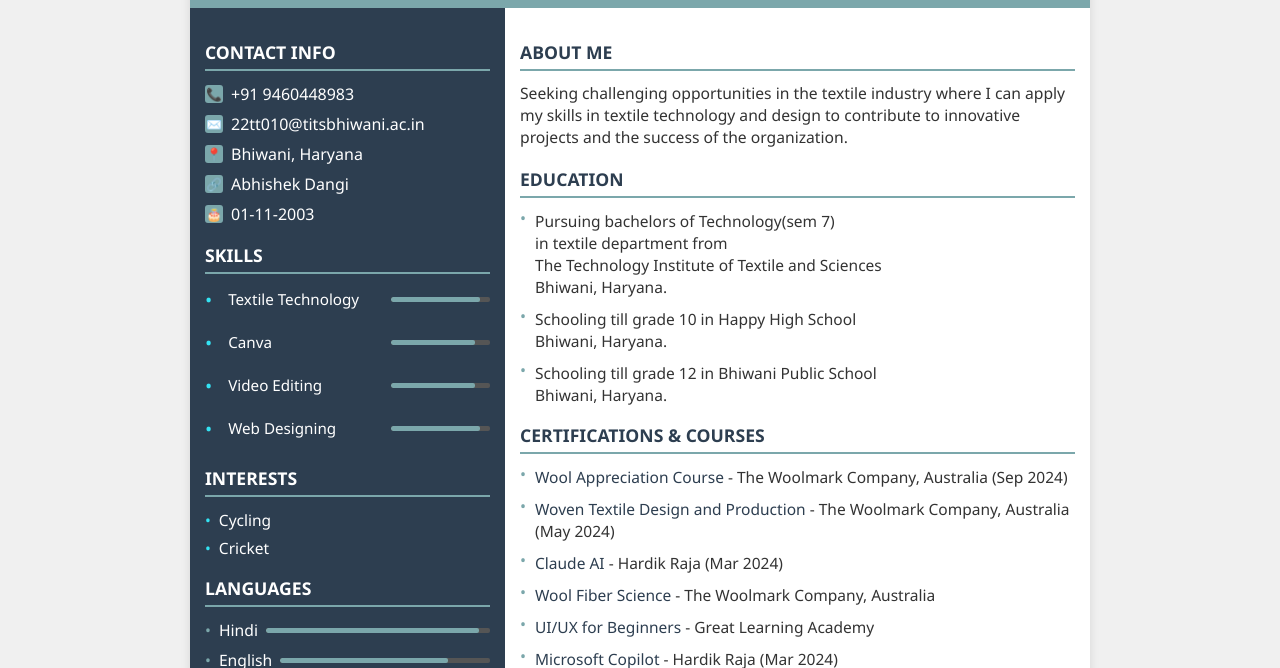
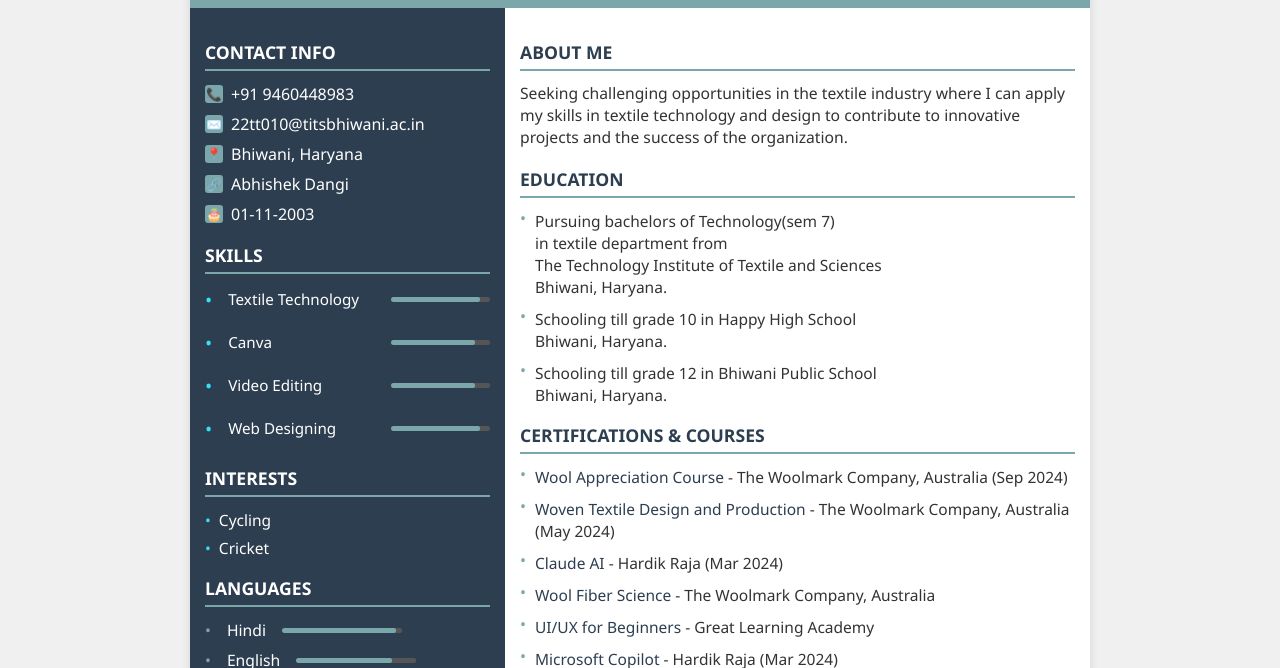
Before and after one commit to Abhishekportfolioo/Resume, a plain HTML site: page index.html in a window 1280 px wide. Shown: the part 132-800 px from the top of the page. Drawn offline with Linux system fonts and the light colour scheme.

Commit message:
Update styles.css

```diff
--- a/styles.css
+++ b/styles.css
@@ -199,6 +199,45 @@ body {
     border-radius: 2px;
 }
 
+/* --- LANGUAGES --- */
+.languages-section {
+    margin-bottom: 24px;
+}
+.language-item {
+    display: flex;
+    align-items: center;
+    margin-bottom: 8px;
+    font-size: 0.98em;
+    gap: 8px;
+}
+.language-bullet {
+    margin-right: 8px;
+    color: #7ba7ab;
+}
+.language-name {
+    min-width: 60px;
+    max-width: 110px;
+    white-space: nowrap;
+    overflow: hidden;
+    text-overflow: ellipsis;
+}
+.language-item .skill-bar {
+    flex-grow: 1;
+    max-width: 120px;
+    min-width: 40px;
+    margin-left: 8px;
+    height: 5px;
+    background-color: #555;
+    border-radius: 2px;
+    position: relative;
+    overflow: hidden;
+}
+.language-item .skill-level {
+    height: 100%;
+    background-color: #7ba7ab;
+    border-radius: 2px;
+}
+
 .education-item, .experience-item ,extra-item {
     margin-bottom: 10px;
     position: relative;
@@ -222,16 +261,6 @@ body {
 .interest-bullet {
     margin-right: 8px;
     color: #34e3f3;
-}
-.language-item {
-    display: flex;
-    align-items: center;
-    margin-bottom: 8px;
-    font-size: 0.98em;
-}
-.language-bullet {
-    margin-right: 8px;
-    color: #7ba7ab;
 }
 .about-me {
     margin-bottom: 15px;
```
